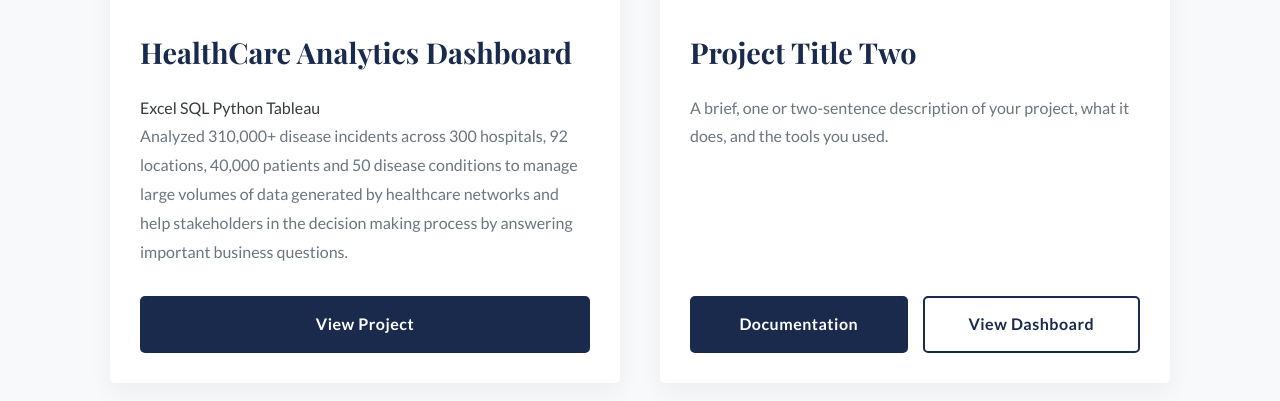
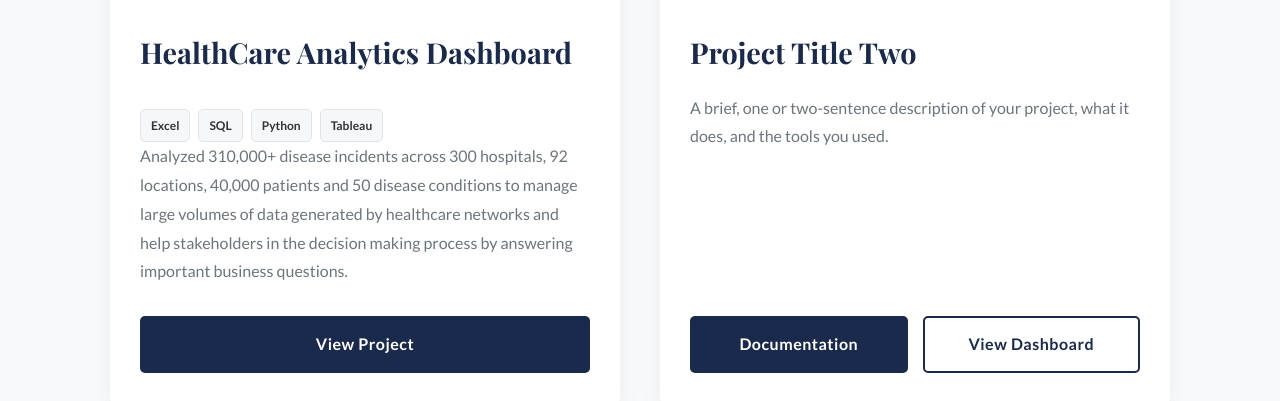
Before and after one commit to a-123-m/a-123-m.github.io, a plain HTML site: page index.html in a window 1280 px wide. Shown: the part 1769-2170 px from the top of the page. Drawn offline with nearby package versions, Linux system fonts and the light colour scheme.

Commit message:
Add styles for tools used and tool badge

```diff
--- a/assets/css/style.css
+++ b/assets/css/style.css
@@ -24,7 +24,21 @@
     padding: 0;
     box-sizing: border-box;
 }
-
+.tools-used {
+        display: flex;
+        flex-wrap: wrap;
+        gap: 8px;
+        margin-top: 15px;
+}
+.tool-badge {
+        padding: 5px 10px;
+        background: #f5f7f9;
+        border: 1px solid #e1e5e9;
+        border-radius: 5px;
+        font-size: 12px;
+        font-weight: 600;
+        color: #333;
+}
 html {
     scroll-behavior: smooth;
 }
```
